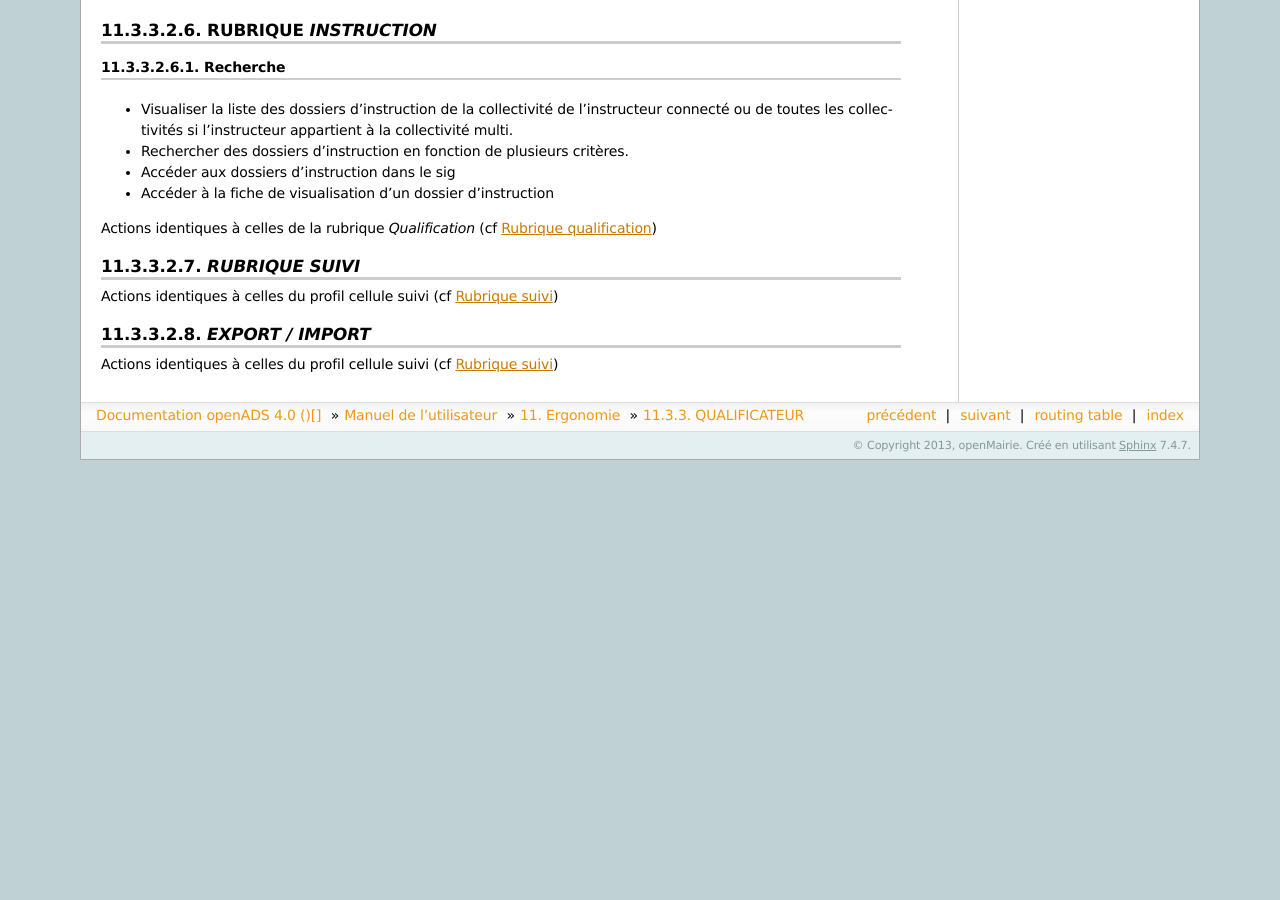
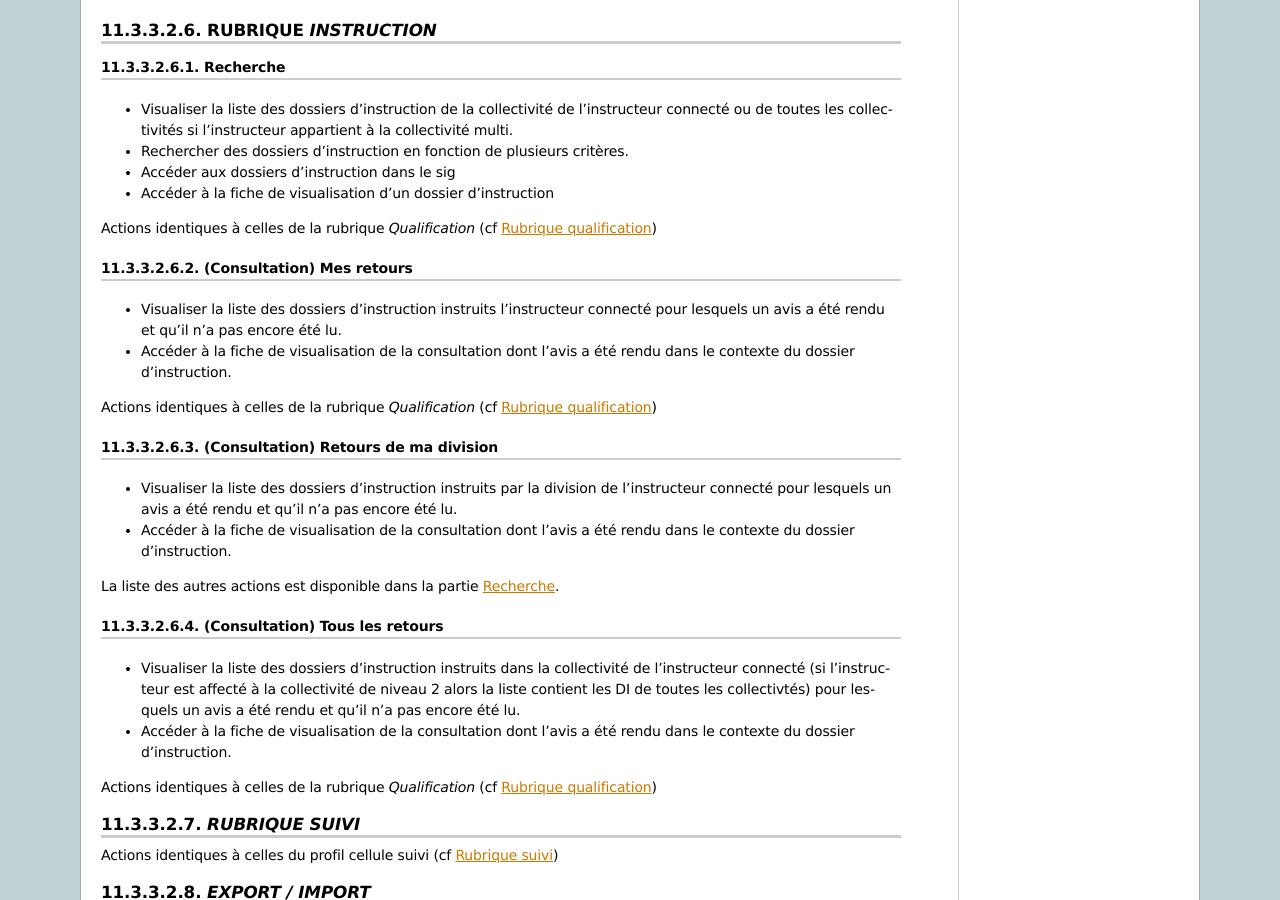
Before and after one commit to mpavaux/openads-documentation, a Sphinx documentation site: the page built from source/manuel_utilisateur/ergonomie/profils/qualificateur.rst, in a window 1280 px wide and 900 px high, scrolled down 2596 px. Built offline with Sphinx 7.4.7, drawn with Linux system fonts in a browser that asks for light colours; before the commit the page ends 3056 px from its top, so only the background shows below that; some of the changed text lies outside the part shown.

Commit message:
* Mise à jour du profil "QUALIFICATEUR".

```diff
--- a/source/manuel_utilisateur/ergonomie/profils/qualificateur.rst
+++ b/source/manuel_utilisateur/ergonomie/profils/qualificateur.rst
@@ -155,6 +155,30 @@
 
 Actions identiques à celles de la rubrique *Qualification* (cf :ref:`Rubrique qualification<profil_qualificateur_rubrique_qualification>`)
 
+(Consultation) Mes retours
+##########################
+
+- Visualiser la liste des dossiers d'instruction instruits l'instructeur connecté pour lesquels un avis a été rendu et qu'il n'a pas encore été lu.
+- Accéder à la fiche de visualisation de la consultation dont l'avis a été rendu dans le contexte du dossier d'instruction.
+
+Actions identiques à celles de la rubrique *Qualification* (cf :ref:`Rubrique qualification<profil_qualificateur_rubrique_qualification>`)
+
+(Consultation) Retours de ma division
+#####################################
+
+- Visualiser la liste des dossiers d'instruction instruits par la division de l'instructeur connecté pour lesquels un avis a été rendu et qu'il n'a pas encore été lu.
+- Accéder à la fiche de visualisation de la consultation dont l'avis a été rendu dans le contexte du dossier d'instruction.
+
+La liste des autres actions est disponible dans la partie `Recherche`_.
+
+(Consultation) Tous les retours
+###############################
+
+- Visualiser la liste des dossiers d'instruction instruits dans la collectivité de l'instructeur connecté (si l'instructeur est affecté à la collectivité de niveau 2 alors la liste contient les DI de toutes les collectivtés) pour lesquels un avis a été rendu et qu'il n'a pas encore été lu.
+- Accéder à la fiche de visualisation de la consultation dont l'avis a été rendu dans le contexte du dossier d'instruction.
+
+Actions identiques à celles de la rubrique *Qualification* (cf :ref:`Rubrique qualification<profil_qualificateur_rubrique_qualification>`)
+
 *Rubrique Suivi*
 ----------------
 
```
